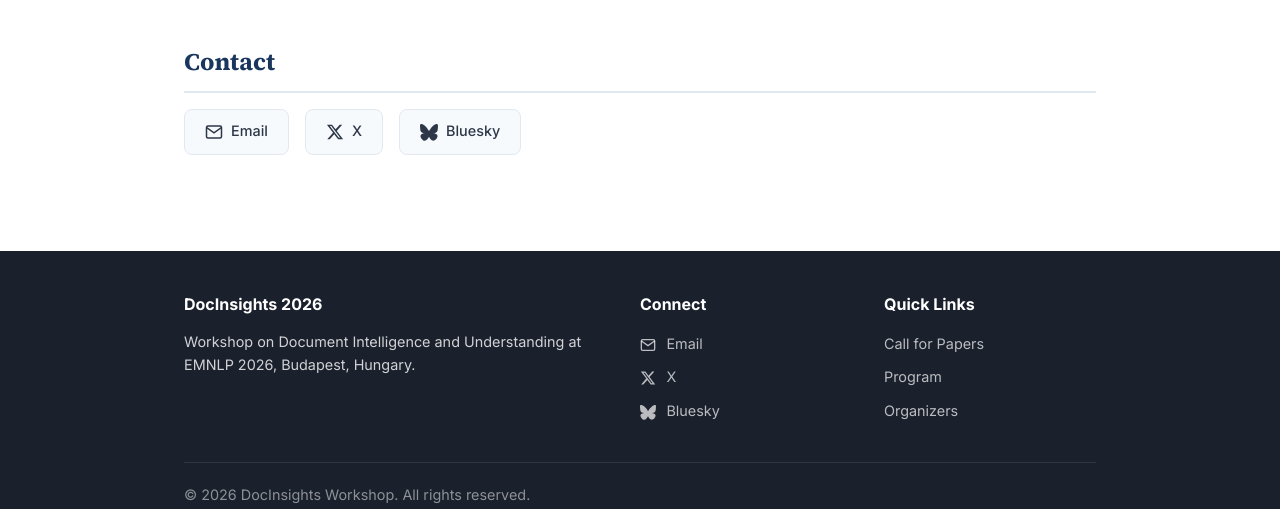
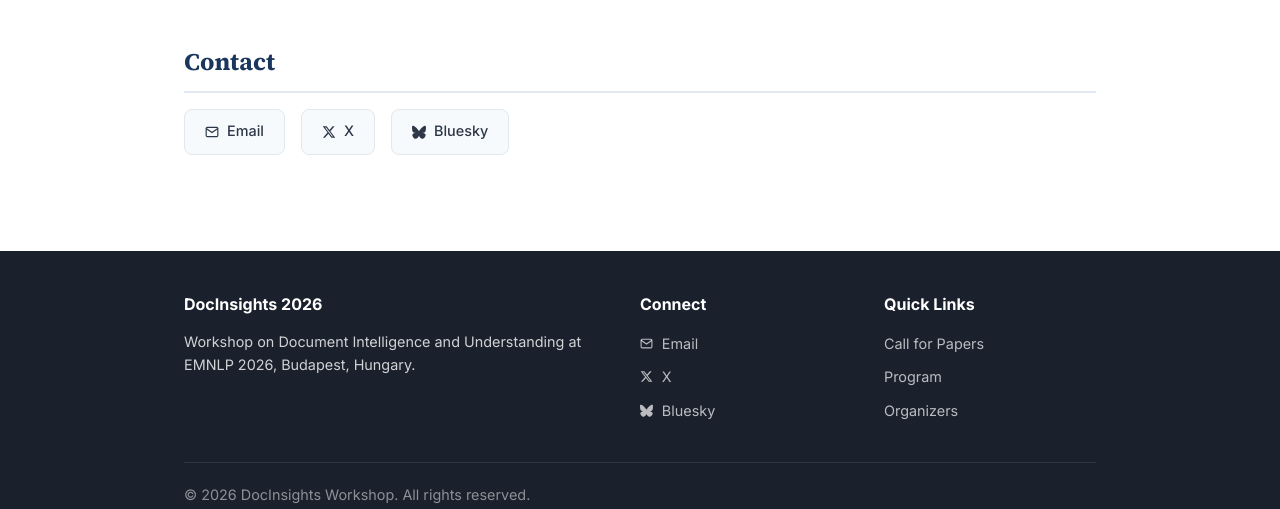
Before and after one commit to docinsights-workshop/docinsights-2026, a Jekyll site: the page built from index.md, in a window 1280 px wide and 1400 px high, scrolled down 782 px. Shown: the part 869-1378 px from the top of the window. Built offline with Jekyll 4.4.1, drawn with Linux system fonts in a browser that asks for light colours.

Commit message:
Shrink social icons

```diff
--- a/assets/css/style.css
+++ b/assets/css/style.css
@@ -437,16 +437,17 @@ main a:hover {
 }
 
 .icon {
-  width: 18px;
-  height: 18px;
-  vertical-align: middle;
+  width: 14px;
+  height: 14px;
+  vertical-align: -2px;
   flex-shrink: 0;
 }
 
 .footer-links .icon {
-  width: 16px;
-  height: 16px;
-  margin-right: 0.4rem;
+  width: 13px;
+  height: 13px;
+  vertical-align: -1px;
+  margin-right: 0.3rem;
 }
 
 /* Footer */
```
